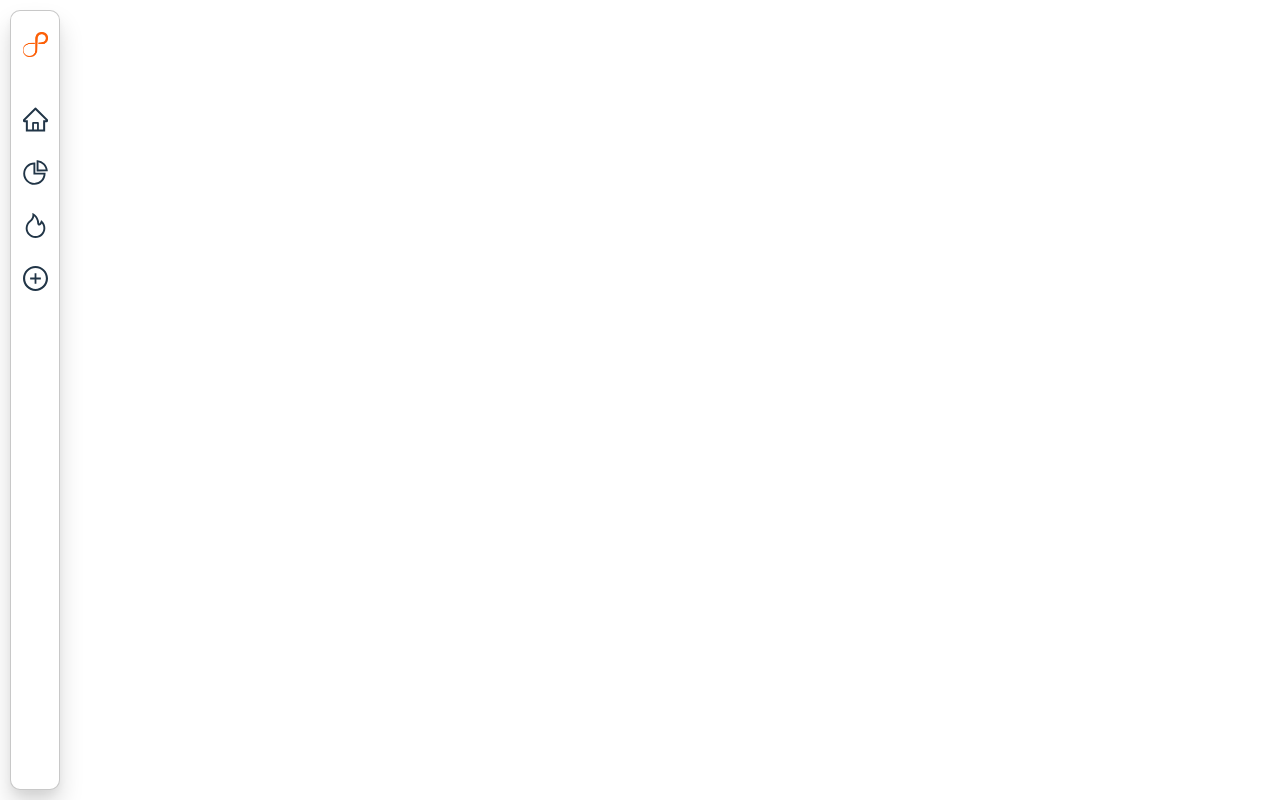
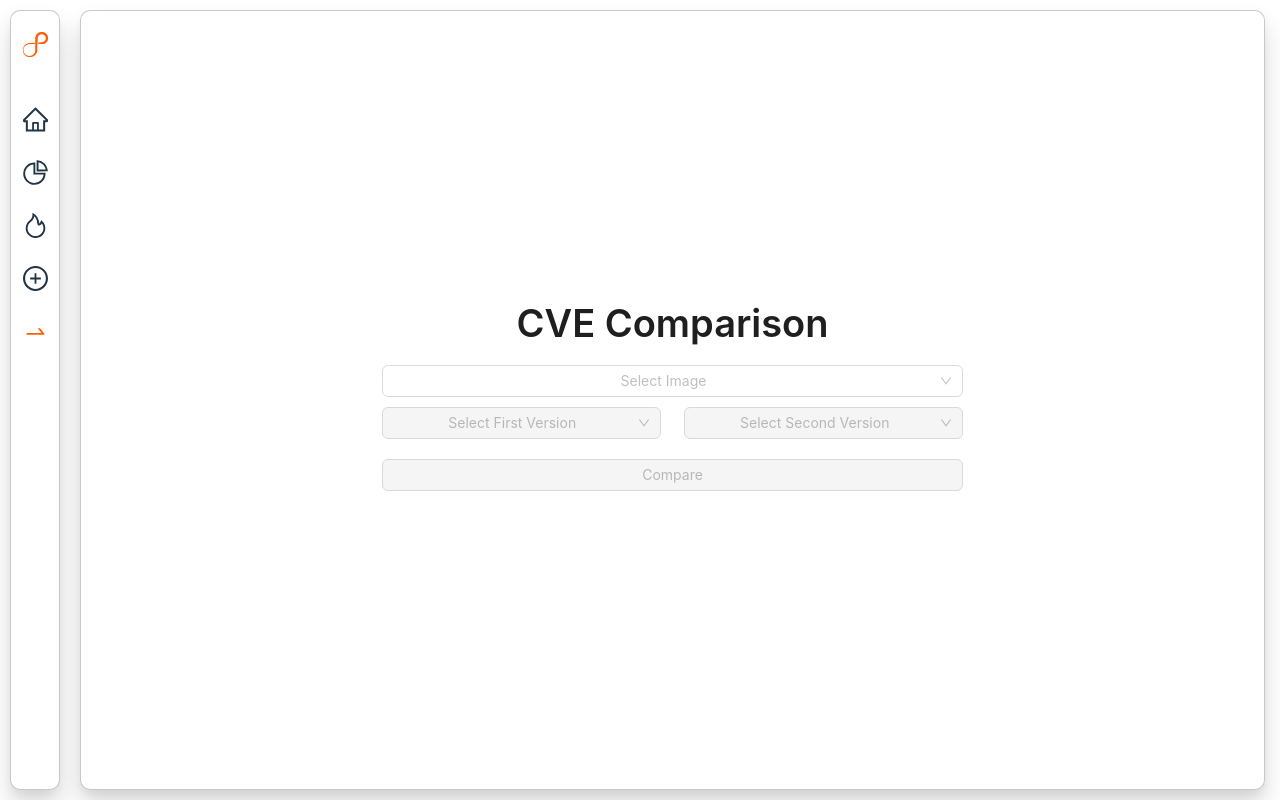
Before and after one commit to lawlie8/matrikas, a React (Vite) app in the folder matrikas-ui/: page /comparecves in a window 1280 px wide. Before the commit this address had no page. Built offline with nearby package versions, Linux system fonts and the light colour scheme.

Commit message:
adding compare cve feature

```diff
--- /dev/null
+++ b/matrikas-ui/src/pages/comparecves/CVEComparison.css
@@ -0,0 +1,38 @@
+.cve-comparison-page {
+  display: flex;
+  justify-content: center;
+  align-items: center;
+  min-height: calc(100vh - 20px);
+  margin: 10px;
+  position: absolute;
+  width: calc(100% - 95px);
+  left: 70px;
+  top: 0px;
+  border-radius: 10px;
+  border: 1px solid #1a1a1a3d;
+  box-shadow: rgba(0, 0, 0, 0.15) 0px 15px 25px, rgba(0, 0, 0, 0.05) 0px 5px 10px;
+  background-color: white;
+}
+
+.cve-comparison-card {
+  max-width: 800px;
+  width: 100%;
+  padding: 20px;
+  box-shadow: none;
+  border: none;
+  display: flex;
+  flex-direction: column;
+  align-items: center;
+  justify-content: center;
+  text-align: center;
+}
+
+.ant-select,
+.ant-btn {
+  width: 100%;
+  margin-bottom: 10px;
+}
+
+.ant-table {
+  margin-top: 20px;
+}
--- /dev/null
+++ b/matrikas-ui/src/pages/comparecves/CVEComparison.jsx
@@ -0,0 +1,61 @@
+import React, { useState } from 'react';
+import { Card, Typography, Select, Button, Table } from 'antd';
+import './CVEComparison.css';
+
+const { Title } = Typography;
+const { Option } = Select;
+
+export default function CVEComparison() {
+  const images = [
+    { name: 'aws-ebs-csi', versions: ['1.0', '1.1', '1.2', '1.3'] },
+    { name: 'calico', versions: ['3.8', '3.9', '3.10', '3.11'] },
+    { name: 'aws-vpc-cni', versions: ['2.6', '2.7', '2.8', '2.9'] },
+  ];
+
+  const [selectedImage, setSelectedImage] = useState(null);
+  const [version1, setVersion1] = useState(null);
+  const [version2, setVersion2] = useState(null);
+  const [comparisonResult, setComparisonResult] = useState([]);
+
+  const handleCompare = () => {
+    if (!selectedImage || !version1 || !version2) return;
+
+    const mockCVEData = [
+      { cve: 'CVE-2023-0001', severity: 'High', status: version1 !== version2 ? 'Fixed' : 'Present' },
+      { cve: 'CVE-2023-0002', severity: 'Medium', status: version1 !== version2 ? 'Fixed' : 'Present' },
+      { cve: 'CVE-2023-0003', severity: 'Low', status: 'Present' },
+    ];
+    setComparisonResult(mockCVEData);
+  };
+
+  const columns = [
+    { title: 'CVE ID', dataIndex: 'cve', key: 'cve' },
+    { title: 'Severity', dataIndex: 'severity', key: 'severity' },
+    { title: 'Status', dataIndex: 'status', key: 'status' },
+  ];
+
+  return (
+    <div className="cve-comparison-page">
+      <Card className="cve-comparison-card">
+        <Title level={1} style={{ textAlign: 'center' }}>CVE Comparison</Title>
+        <Select placeholder="Select Image" style={{ width: '100%', marginBottom: '10px' }} onChange={setSelectedImage}>
+          {images.map((image) => (
+            <Option key={image.name} value={image.name}>{image.name}</Option>
+          ))}
+        </Select>
+        <Select placeholder="Select First Version" style={{ width: '48%', marginRight: '4%' }} onChange={setVersion1} disabled={!selectedImage}>
+          {selectedImage && images.find(img => img.name === selectedImage).versions.map(version => (
+            <Option key={version} value={version}>{version}</Option>
+          ))}
+        </Select>
+        <Select placeholder="Select Second Version" style={{ width: '48%' }} onChange={setVersion2} disabled={!selectedImage}>
+          {selectedImage && images.find(img => img.name === selectedImage).versions.map(version => (
+            <Option key={version} value={version}>{version}</Option>
+          ))}
+        </Select>
+        <Button type="primary" style={{ marginTop: '10px', width: '100%' }} onClick={handleCompare} disabled={!version1 || !version2}>Compare</Button>
+        {comparisonResult.length > 0 && <Table style={{ marginTop: '20px' }} columns={columns} dataSource={comparisonResult} pagination={false} />}
+      </Card>
+    </div>
+  );
+}
--- a/matrikas-ui/src/pages/global/header/Header.jsx
+++ b/matrikas-ui/src/pages/global/header/Header.jsx
@@ -1,12 +1,13 @@
 import './Header.css';
 import { useNavigate } from "react-router";
-import { PieChartOutlined,FireOutlined,PlusCircleOutlined, HomeOutlined, HomeFilled, PieChartFilled, FireFilled, PlusCircleFilled } from '@ant-design/icons';
+import { PieChartOutlined, FireOutlined, PlusCircleOutlined, HomeOutlined, HomeFilled, PieChartFilled, FireFilled, PlusCircleFilled, SwapOutlined, SwapRightOutlined } from '@ant-design/icons';
 import { Tooltip } from 'antd'
 import { useState } from 'react';
+
 export default function Header(params = { params }) {
 
     const navigate = useNavigate();
-    const [currentSelectedPage,setCurrentSelectedPage] = useState("/"+window.location.href.split("/").pop());
+    const [currentSelectedPage, setCurrentSelectedPage] = useState("/" + window.location.href.split("/").pop());
 
     return <div className="global-header">
         <ul style={{ listStyle: 'none', padding: '0px', marginTop: '20px' }}>
@@ -15,8 +16,6 @@ export default function Header(params = { params }) {
                     <img height="25px" width="25px" src="/logo.png" alt="persistent" />
                 </a>
             </li>
-
-
         </ul>
         <ul style={{ listStyle: 'none', padding: '0px', marginTop: '50px' }}>
         <li key={"/"} style={{cursor:'pointer'}} onClick={()=>{
@@ -29,7 +28,6 @@ export default function Header(params = { params }) {
                          :
                         <HomeFilled style={{ fontSize: '25px',color:'#fc6008' }} className='header-icon' />
                     }
-
                 </Tooltip>
             </li>
             <li key={"/dashboard"} style={{marginTop:'25px',cursor:'pointer'}} onClick={()=>{
@@ -49,7 +47,6 @@ export default function Header(params = { params }) {
                 navigate("/scans")
                 }}>
                 <Tooltip  placement="right" title="Show Scans">
-
                 {
                         currentSelectedPage !== '/scans' ?
                         <FireOutlined style={{ fontSize: '25px' }} className='header-icon' />
@@ -71,6 +68,19 @@ export default function Header(params = { params }) {
                     }
                 </Tooltip>
             </li>
+            <li style={{marginTop:'25px',cursor:'pointer'}} onClick={()=>{
+                setCurrentSelectedPage("/comparecves");
+                navigate("/comparecves")
+                }}>
+                <Tooltip  placement="right" title="CVEComparison">
+                {
+                        currentSelectedPage !== '/comparecves' ?
+                        <SwapOutlined style={{ fontSize: '25px' }} className='header-icon' />
+                         :
+                        <SwapRightOutlined style={{ fontSize: '25px',color:'#fc6008'}} className='header-icon' />
+                    }
+                </Tooltip>
+            </li>
         </ul>
     </div>
 }
--- a/matrikas-ui/src/security/MatrikasRouter.jsx
+++ b/matrikas-ui/src/security/MatrikasRouter.jsx
@@ -4,6 +4,7 @@ import Dashboard from "../pages/dashboard/Dashboard";
 import App from "../App";
 import Landing from "../pages/landing/Landing";
 import Resources from "../pages/resources/Resources";
+import CVEComparison from "../pages/comparecves/CVEComparison";
 
 export default function MatrikasRouter(path = {path}) {
     return (
@@ -11,7 +12,7 @@ export default function MatrikasRouter(path = {path}) {
             <Route path="/scans" element={<Scans />}></Route>
             <Route path="/dashboard" element={<Dashboard />}></Route>
             <Route path="/resources" element={<Resources />}></Route>
-
+            <Route path="/comparecves" element ={<CVEComparison />}></Route>
             <Route path="/" element={<Landing />}></Route>
         </Routes>
 
```
